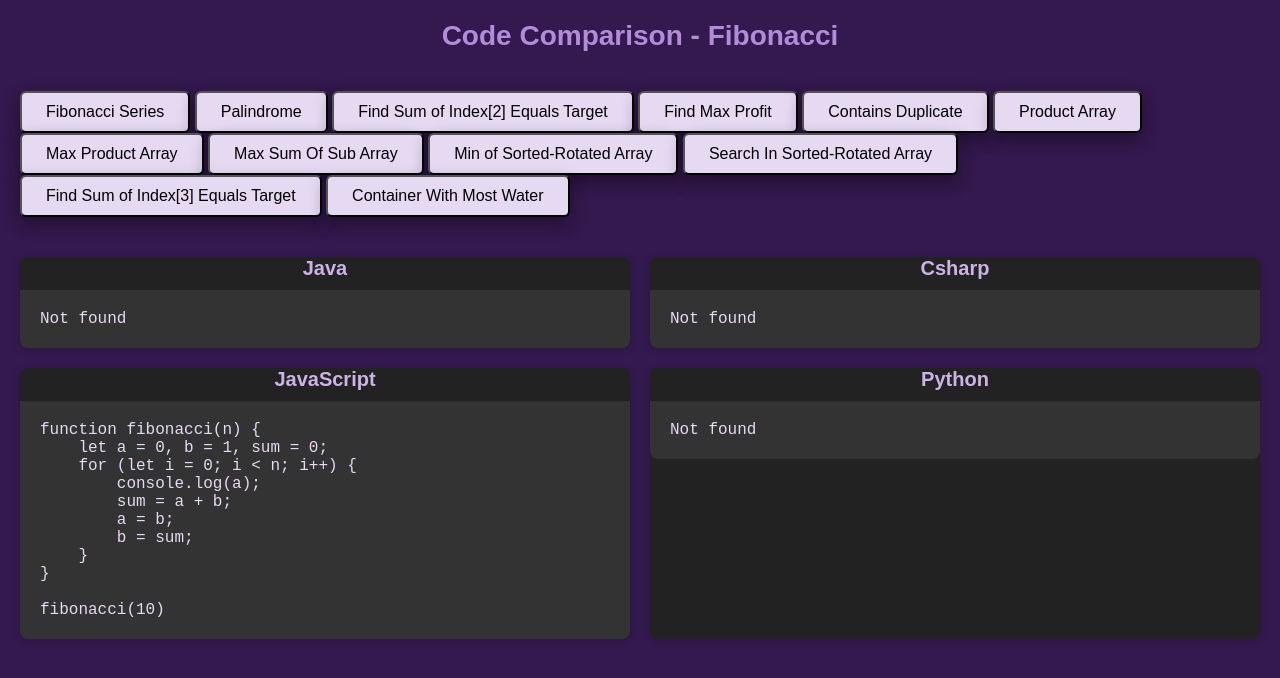
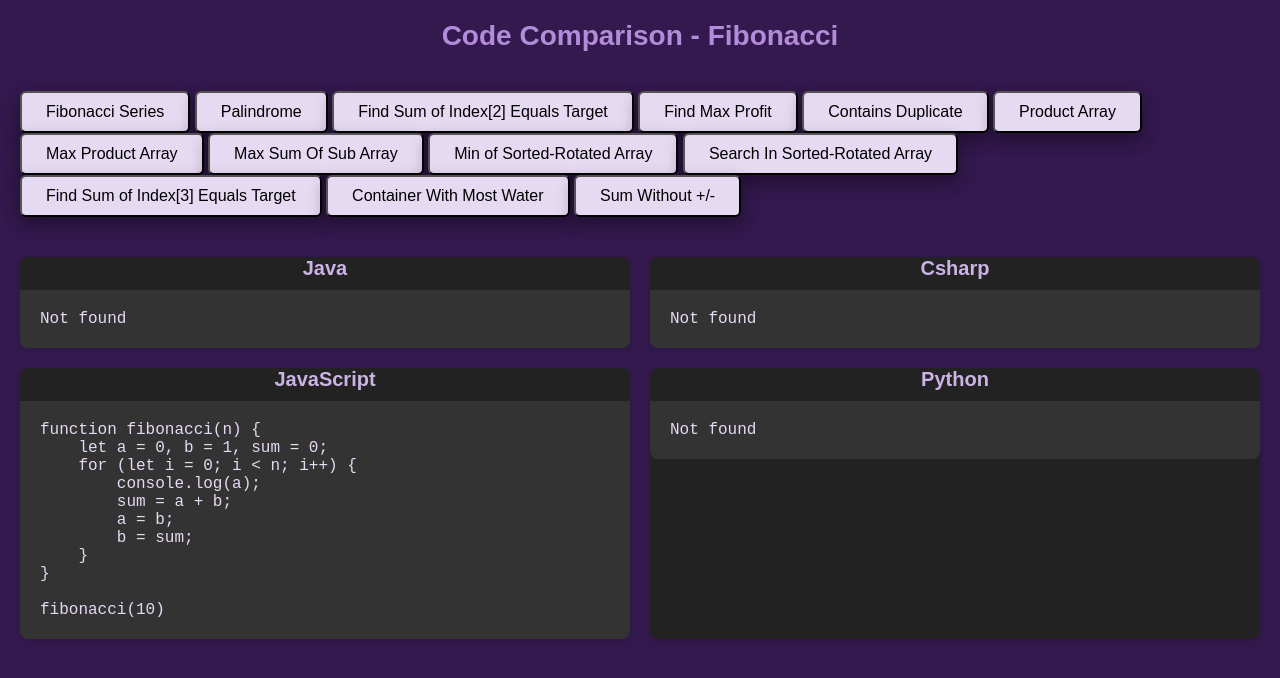
Before and after one commit to harishavenue1/harishavenue1.github.io, a website: page index.html in a window 1280 px wide. Drawn offline with Linux system fonts and the light colour scheme; no server answers.

Commit message:
Update index.html

```diff
--- a/index.html
+++ b/index.html
@@ -27,6 +27,7 @@
                 Array</button>
             <button class="button" onclick="selectProgram('threeSumEqZero')">Find Sum of Index[3] Equals Target</button>
             <button class="button" onclick="selectProgram('maxArea')">Container With Most Water</button>
+            <button class="button" onclick="selectProgram('sumWithoutAdd')">Sum Without +/-</button>
         </div>
     </div>
 
```
